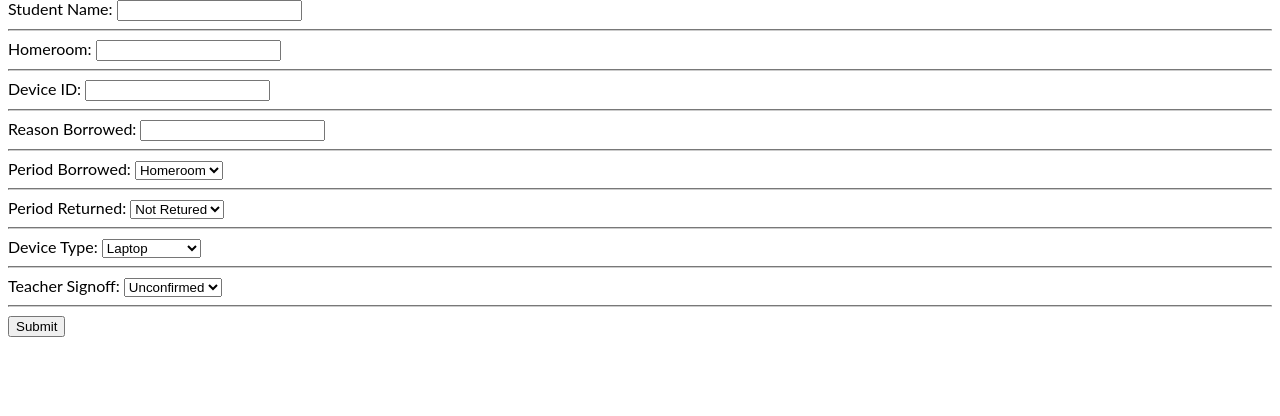
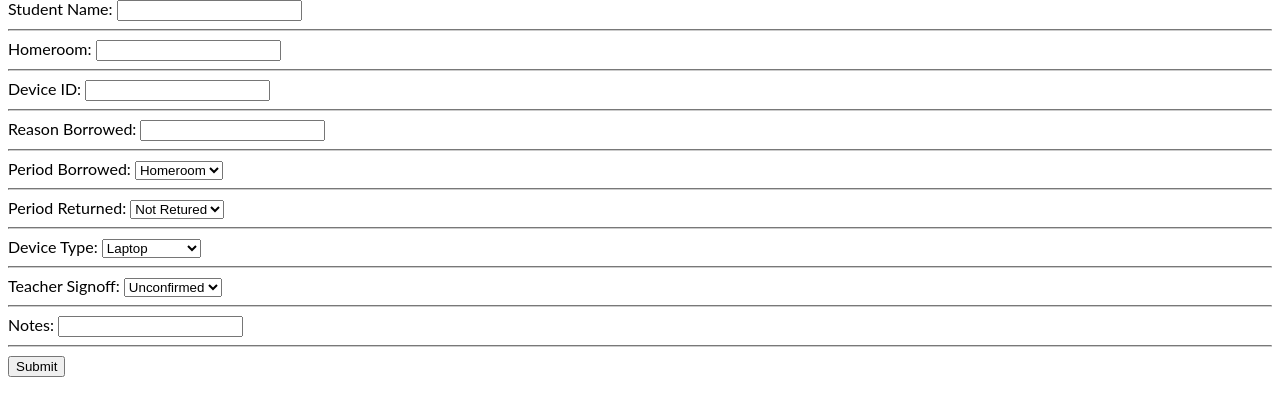
Before and after one commit to lg17057/scholarship, a Flask app: page /new-log in a window 1280 px wide. Shown: the part 207-623 px from the top of the page. Run offline with Flask 3, Linux system fonts and the light colour scheme.

Commit message:
Notes added to newlog, new device. circulation fix

```diff
--- a/app.py
+++ b/app.py
@@ -100,9 +100,10 @@ def new_log():
             reason_borrowed = request.form.get('reason_borrowed')
             period_returned = request.form.get('period_returned')
             teacher_signoff = request.form.get('teacher_signoff')
+            notes = request.form.get('notes')
 
 
-            c.execute("INSERT INTO device_logs (date_borrowed, student_name, homeroom, device_type, device_id, period_borrowed, reason_borrowed, period_returned, teacher_signoff) VALUES (?, ?, ?, ?, ?, ?, ?, ?, ?)", (date_borrowed, student_name, homeroom, device_type, device_id, period_borrowed, reason_borrowed, period_returned, teacher_signoff))
+            c.execute("INSERT INTO device_logs (date_borrowed, student_name, homeroom, device_type, device_id, period_borrowed, reason_borrowed, period_returned, teacher_signoff, notes) VALUES (?, ?, ?, ?, ?, ?, ?, ?, ?, ?)", (date_borrowed, student_name, homeroom, device_type, device_id, period_borrowed, reason_borrowed, period_returned, teacher_signoff, notes))
             return render_template('message.html', message="successful device log")
         else:
             return render_template('new_log.html')
@@ -117,7 +118,9 @@ def new_item():
             device_type = request.form['device_type']
             date_submitted = datetime.datetime.now().strftime("%Y-%m-%d %H:%M")
             submitted_by = request.form['submitted_by']
-            c.execute("INSERT INTO devices (device_id, device_type, date_added, added_by) VALUES (?, ?, ?, ?)", (device_id, device_type, date_submitted, submitted_by))
+            notes_device = request.form['notes']
+            in_circulation = "No"
+            c.execute("INSERT INTO devices (device_id, device_type, date_added, added_by, in_circulation, notes) VALUES (?, ?, ?, ?, ?, ?)", (device_id, device_type, date_submitted, submitted_by, in_circulation, notes_device))
             return render_template('message.html', message="new device logged")
         else:
             return render_template('new_item.html')
--- a/templates/device_logs.html
+++ b/templates/device_logs.html
@@ -94,6 +94,9 @@
     <th>
       In Circulation
     </th>
+    <th>
+      Notes
+    </th>
   </thead>
   <tbody>
     {% for row in rows %}
@@ -103,6 +106,7 @@
         <td>{{ row[2] }}</td>
         <td>{{ row[3] }}</td>
         <td>{{ row[4] }}</td>
+        <td>{{ row[5] }}</td>
     </tr>
     {% endfor %}
 
--- a/templates/new_item.html
+++ b/templates/new_item.html
@@ -86,6 +86,8 @@
         <label for="submitted_by">Submitted By:</label><hr>
 		<input type="text" id="submitted_by" name="submitted_by" ><br>
         <hr>
+    <label for="notes">Notes</label><hr>
+    <input type="text" id="notes" name="notes" ><br>
 		<input type="submit" value="Submit">
 	</form>
 </body>
--- a/templates/new_log.html
+++ b/templates/new_log.html
@@ -127,24 +127,10 @@
             <option selected value="Unconfirmed">Unconfirmed</option>
         </select><br>
         <hr>
+
+    <label for="reason_borrowed">Notes:</label>
+    <input type="text" id="notes" name="notes"><br><hr>
+
 		<input type="submit" value="Submit">
 	</form>
 </body>
-<div id="error-message"></div>
-
-  <script>
-		const form = document.querySelector('form');
-		form.addEventListener('submit', (event) => {
-			event.preventDefault();
-			const deviceId = document.querySelector('#device_id').value;
-			fetch(`check-device.php?device_id=${deviceId}`)
-				.then(response => {
-					if (response.ok) {
-						form.submit();
-					} else {
-						const errorMessage = document.querySelector('#error-message');
-						errorMessage.textContent = 'Device not found. Please enter a valid Device ID.';
-					}
-				});
-		});
-</script>
--- a/templates/rental_logs.html
+++ b/templates/rental_logs.html
@@ -108,6 +108,9 @@
     <th>
       Sign-Off
     </th>
+    <th>
+      Notes
+    </th>
   </thead>
   <tbody>
     {% for row in rows %}
@@ -121,6 +124,7 @@
         <td>{{ row[6] }}</td>
         <td>{{ row[7] }}</td>
         <td>{{ row[8] }}</td>
+        <td>{{ row[9] }}</td>
     </tr>
     {% endfor %}
 
```
Also changed, not shown: logs.db.
